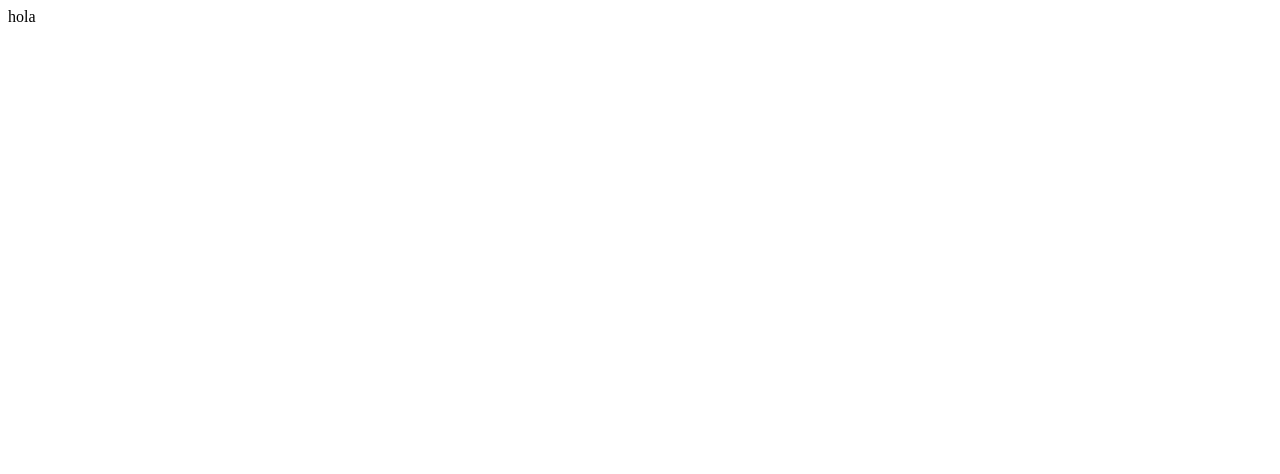
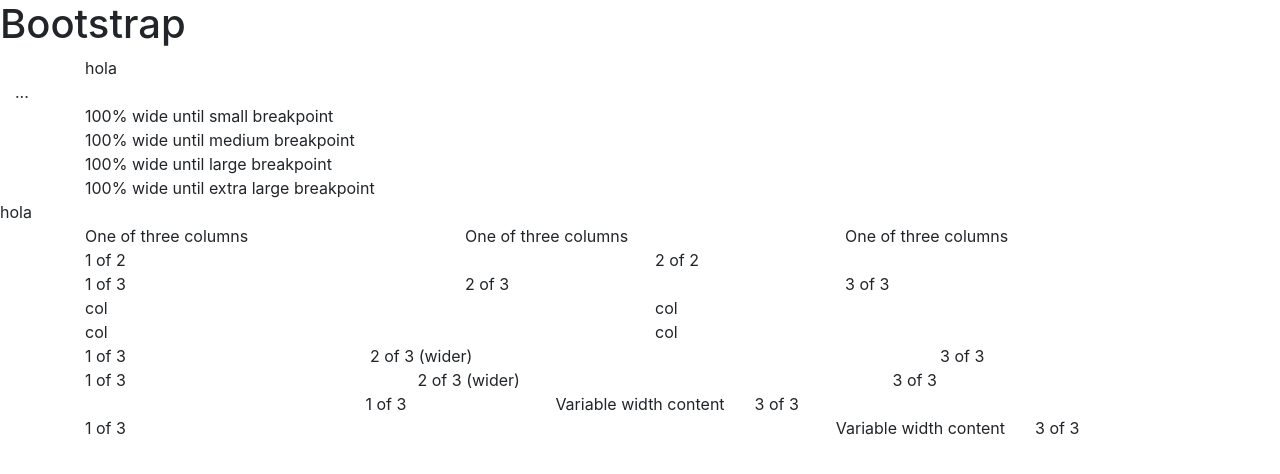
Before and after one commit to LordAlienis/curso-bootstrap, a plain HTML site: page index.html in a window 1280 px wide. Drawn offline with nearby package versions, Linux system fonts and the light colour scheme.

Commit message:
Columnas

```diff
--- a/index.html
+++ b/index.html
@@ -2,10 +2,123 @@
 <html lang="en">
 <head>
     <meta charset="UTF-8">
-    <meta name="viewport" content="width=device-width, initial-scale=1.0">
+    <meta name="viewport" content="width=device-width, initial-scale=1, shrink-to-fit=no">
     <title>Curso Bootstrap</title>
+    <link rel="stylesheet" href="https://cdn.jsdelivr.net/npm/bootstrap@4.5.3/dist/css/bootstrap.min.css" integrity="sha384-TX8t27EcRE3e/ihU7zmQxVncDAy5uIKz4rEkgIXeMed4M0jlfIDPvg6uqKI2xXr2" crossorigin="anonymous">
 </head>
 <body>
-    <div>hola</div>
+    <h1>Bootstrap</h1>
+    <!-- Containers -->
+    <div class="container">
+        hola
+    </div>
+    <div class="container-fluid">
+        ...
+    </div>
+    <div class="container-sm">100% wide until small breakpoint</div>
+    <div class="container-md">100% wide until medium breakpoint</div>
+    <div class="container-lg">100% wide until large breakpoint</div>
+    <div class="container-xl">100% wide until extra large breakpoint</div>
+    <div class="container-{breakpoint}">
+        hola
+    </div>
+<!--columns -->
+    <div class="container">
+        <div class="row">
+        <div class="col-sm">
+            One of three columns
+        </div>
+        <div class="col-sm">
+            One of three columns
+        </div>
+        <div class="col-sm">
+            One of three columns
+        </div>
+        </div>
+    </div>
+<!-- Auto-layout columns -->
+    <div class="container">
+        <div class="row">
+        <div class="col">
+            1 of 2
+        </div>
+        <div class="col">
+            2 of 2
+        </div>
+        </div>
+        <div class="row">
+        <div class="col">
+            1 of 3
+        </div>
+        <div class="col">
+            2 of 3
+        </div>
+        <div class="col">
+            3 of 3
+        </div>
+        </div>
+    </div>
+<!-- Equal-width multi-line -->
+<div class="container">
+    <div class="row">
+    <div class="col">col</div>
+    <div class="col">col</div>
+    <div class="w-100"></div>
+    <div class="col">col</div>
+    <div class="col">col</div>
+    </div>
+</div>
+<!-- Setting one column width -->
+<div class="container">
+    <div class="row">
+    <div class="col">
+        1 of 3
+    </div>
+    <div class="col-6">
+        2 of 3 (wider)
+    </div>
+    <div class="col">
+        3 of 3
+    </div>
+    </div>
+    <div class="row">
+    <div class="col">
+        1 of 3
+    </div>
+    <div class="col-5">
+        2 of 3 (wider)
+    </div>
+    <div class="col">
+        3 of 3
+    </div>
+    </div>
+</div>
+<!-- Variable width content -->
+<div class="container">
+    <div class="row justify-content-md-center">
+    <div class="col col-lg-2">
+        1 of 3
+    </div>
+    <div class="col-md-auto">
+        Variable width content
+    </div>
+    <div class="col col-lg-2">
+        3 of 3
+    </div>
+    </div>
+    <div class="row">
+    <div class="col">
+        1 of 3
+    </div>
+    <div class="col-md-auto">
+        Variable width content
+    </div>
+    <div class="col col-lg-2">
+        3 of 3
+    </div>
+    </div>
+</div>
+    <script src="https://code.jquery.com/jquery-3.5.1.slim.min.js" integrity="sha384-DfXdz2htPH0lsSSs5nCTpuj/zy4C+OGpamoFVy38MVBnE+IbbVYUew+OrCXaRkfj" crossorigin="anonymous"></script>
+    <script src="https://cdn.jsdelivr.net/npm/bootstrap@4.5.3/dist/js/bootstrap.bundle.min.js" integrity="sha384-ho+j7jyWK8fNQe+A12Hb8AhRq26LrZ/JpcUGGOn+Y7RsweNrtN/tE3MoK7ZeZDyx" crossorigin="anonymous"></script>
 </body>
 </html>
```
